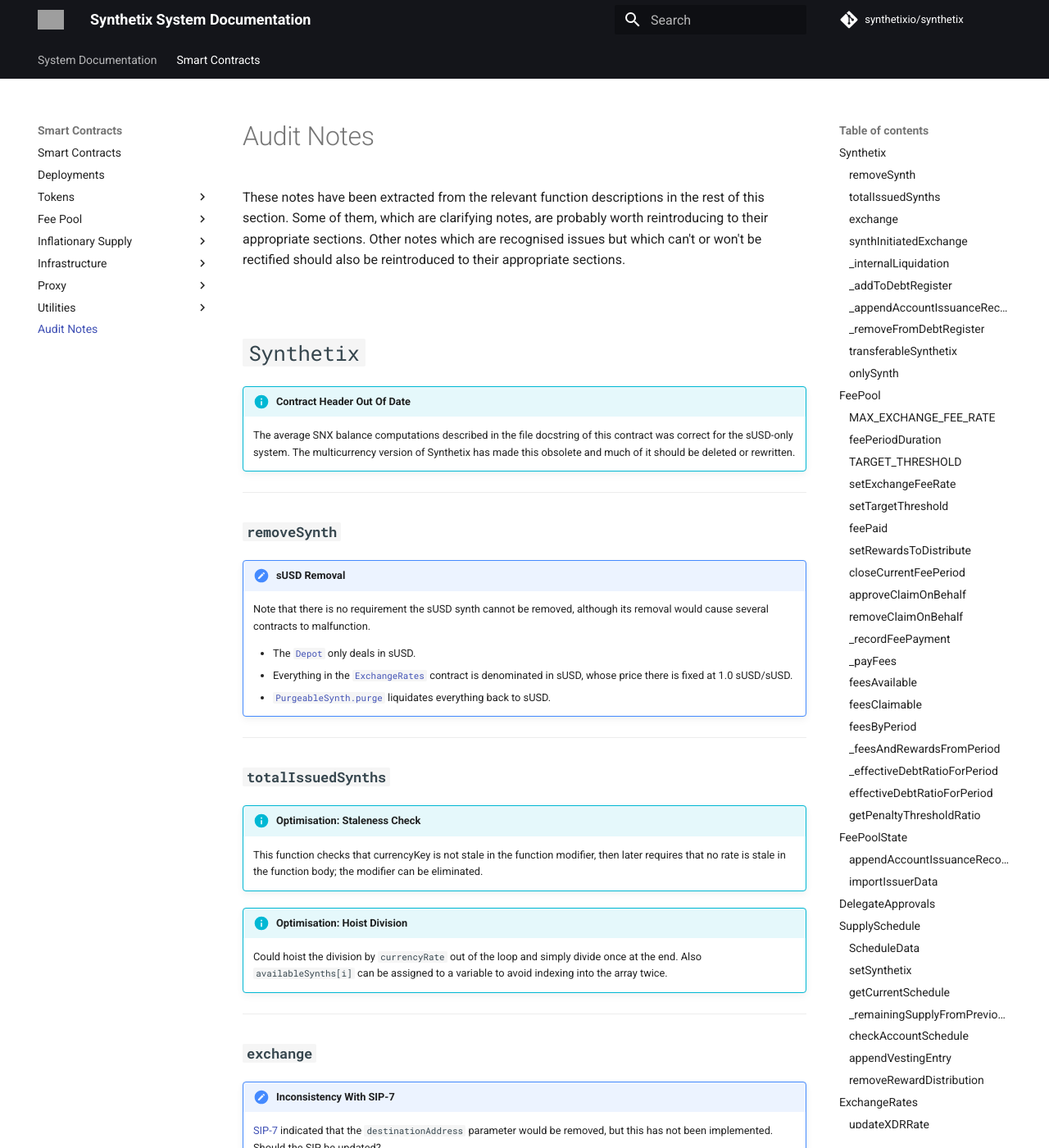
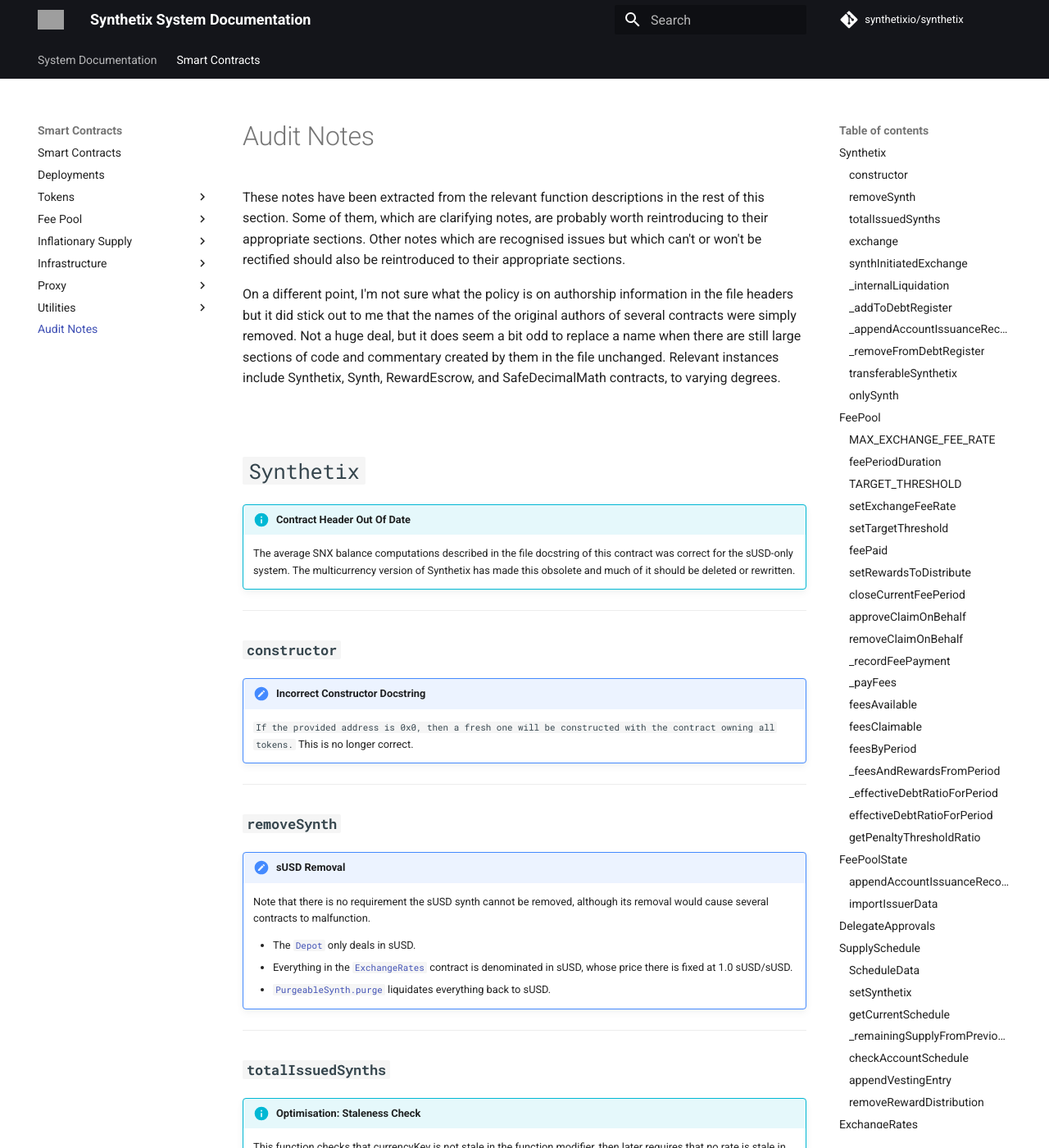
Before and after one commit to Synthetixio/synthetix, an MkDocs documentation site: the page built from docs/contracts/audit-notes.md, in a window 1280 px wide and 1400 px high. Shown: the whole window at 82% size. Built offline with MkDocs 1.6.1 and Material for MkDocs 9.7.7, drawn with Linux system fonts in a browser that asks for light colours; formulas are drawn with MathJax 3; comment, search, counter and statistics services are not loaded; grey boxes are pictures that could not be loaded.

Commit message:
Audit notes.

```diff
--- a/docs/contracts/audit-notes.md
+++ b/docs/contracts/audit-notes.md
@@ -1,6 +1,8 @@
 # Audit Notes
 
 These notes have been extracted from the relevant function descriptions in the rest of this section. Some of them, which are clarifying notes, are probably worth reintroducing to their appropriate sections. Other notes which are recognised issues but which can't or won't be rectified should also be reintroduced to their appropriate sections.
+
+On a different point, I'm not sure what the policy is on authorship information in the file headers but it did stick out to me that the names of the original authors of several contracts were simply removed. Not a huge deal, but it does seem a bit odd to replace a name when there are still large sections of code and commentary created by them in the file unchanged. Relevant instances include Synthetix, Synth, RewardEscrow, and SafeDecimalMath contracts, to varying degrees.
 
 <section-sep />
 
@@ -8,6 +10,13 @@
 
 !!! info "Contract Header Out Of Date"
     The average SNX balance computations described in the file docstring of this contract was correct for the sUSD-only system. The multicurrency version of Synthetix has made this obsolete and much of it should be deleted or rewritten.
+
+---
+
+### `constructor`
+
+!!! caution "Incorrect Constructor Docstring"
+    `If the provided address is 0x0, then a fresh one will be constructed with the contract owning all tokens.` This is no longer correct.
 
 ---
 
```
